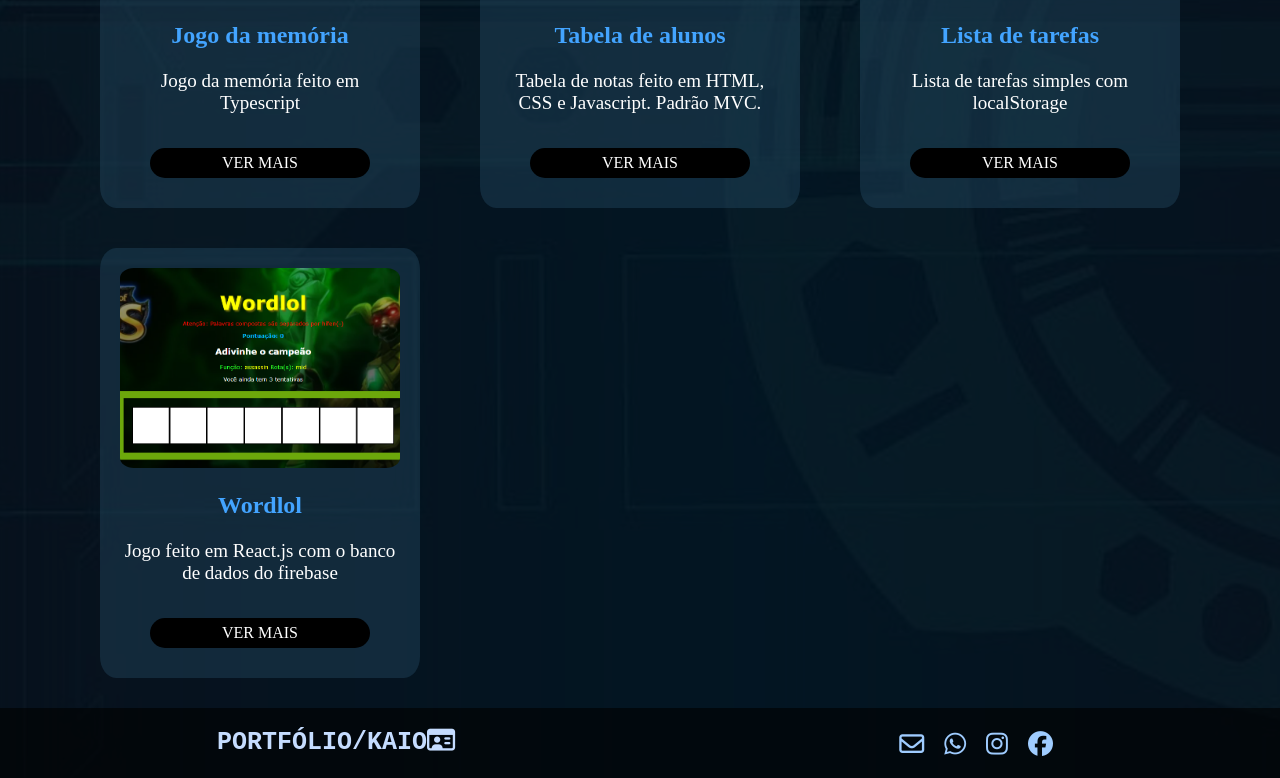
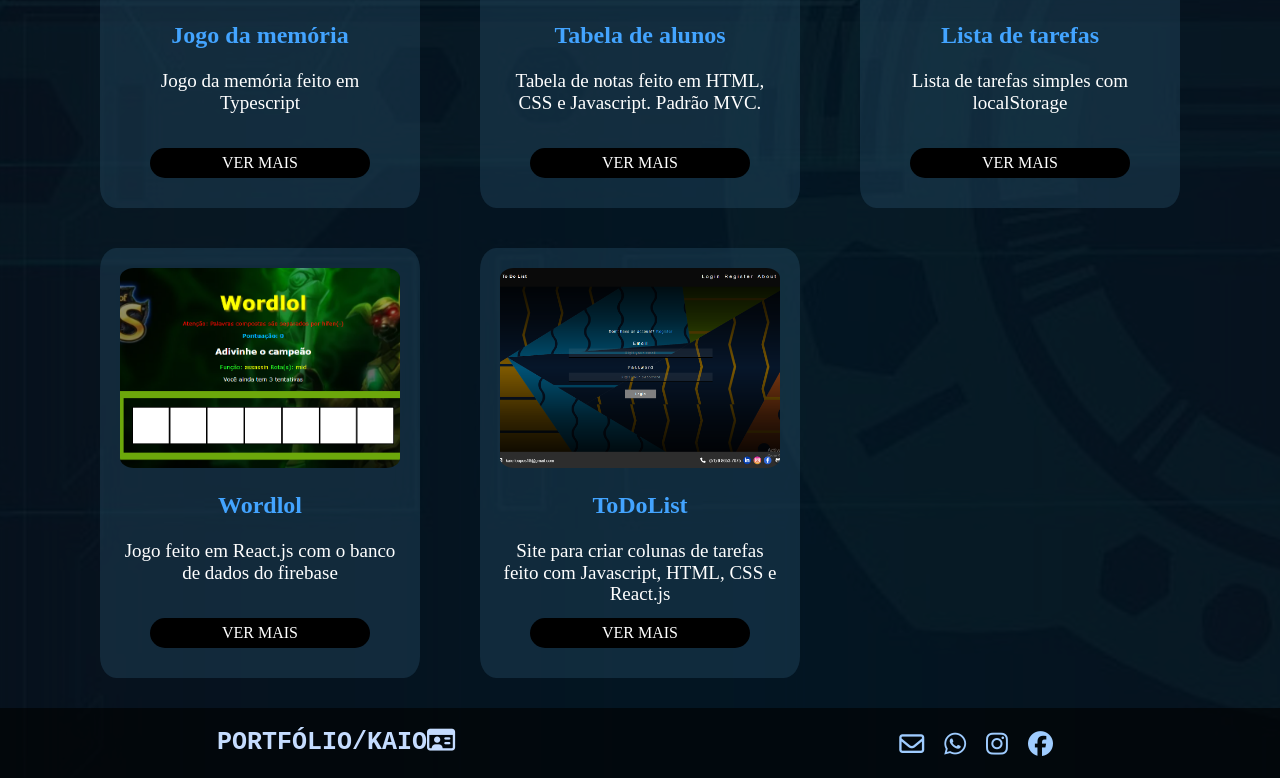
Before and after one commit to KaiooLopes/MeuPortfolio, a React (Create React App) app: page / in a window 1280 px wide. Shown: the part 1709-2487 px from the top of the page. Built offline with nearby package versions, Linux system fonts and the light colour scheme.

Commit message:
Add todolistonline

```diff
--- a/src/components/Projects.js
+++ b/src/components/Projects.js
@@ -10,6 +10,7 @@ import memory_game from "../../src/imgsProjetos/memory_game.png";
 import tabela from "../../src/imgsProjetos/tabela.png";
 import todolist from "../../src/imgsProjetos/todolist.png";
 import wordlol from "../../src/imgsProjetos/wordlol.png";
+import todolistonline from "../../src/imgsProjetos/todolistonline.png";
 
 /* HOOKS */
 import { useEffect } from "react";
@@ -75,6 +76,14 @@ const Projects = () => {
           subtitle={"Jogo feito em React.js com o banco de dados do firebase"}
           link={"https://wordlol.netlify.app"}
         />
+        <ProjectDetail
+          img={todolistonline}
+          title={"ToDoList"}
+          subtitle={
+            "Site para criar colunas de tarefas feito com Javascript, HTML, CSS e React.js"
+          }
+          link={"https://todolistonlinee.netlify.app/"}
+        />
       </section>
     </div>
   );
```
Also changed, not shown: src/imgsProjetos/todolistonline.png (added).
